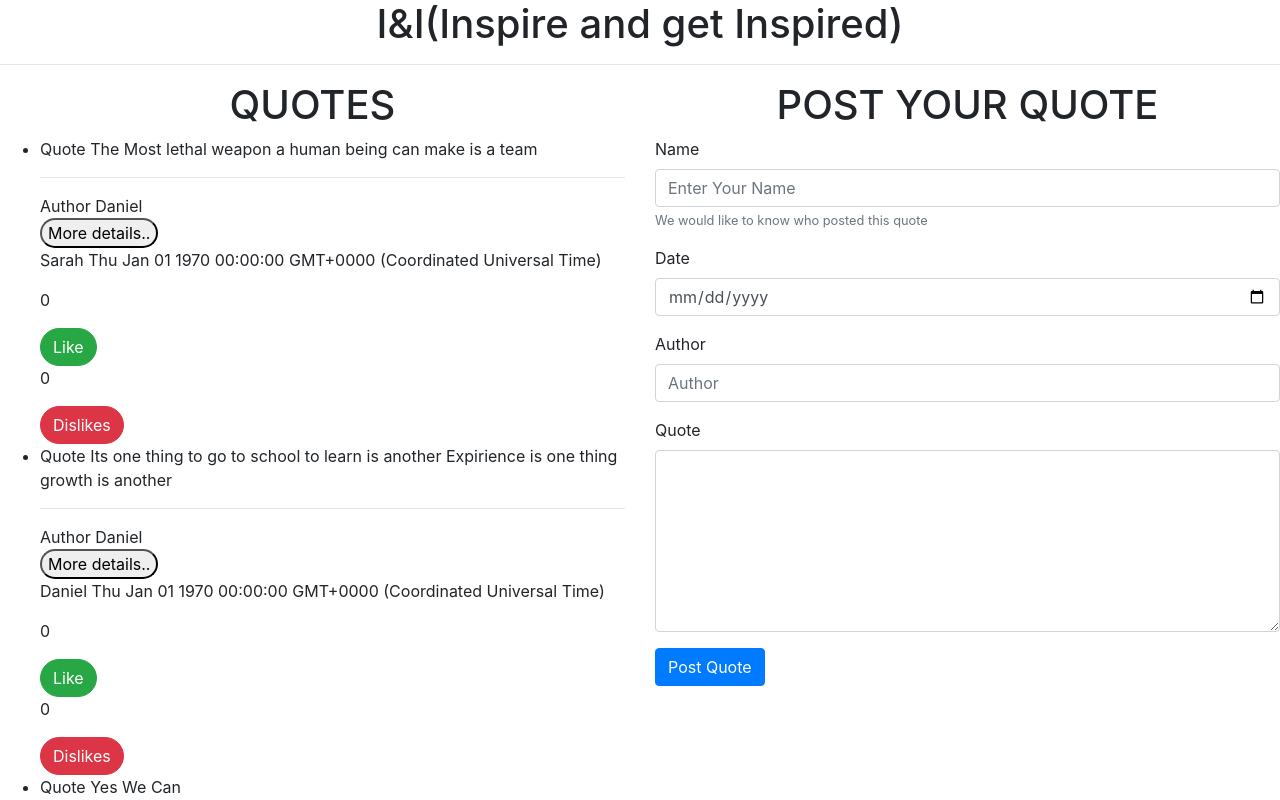
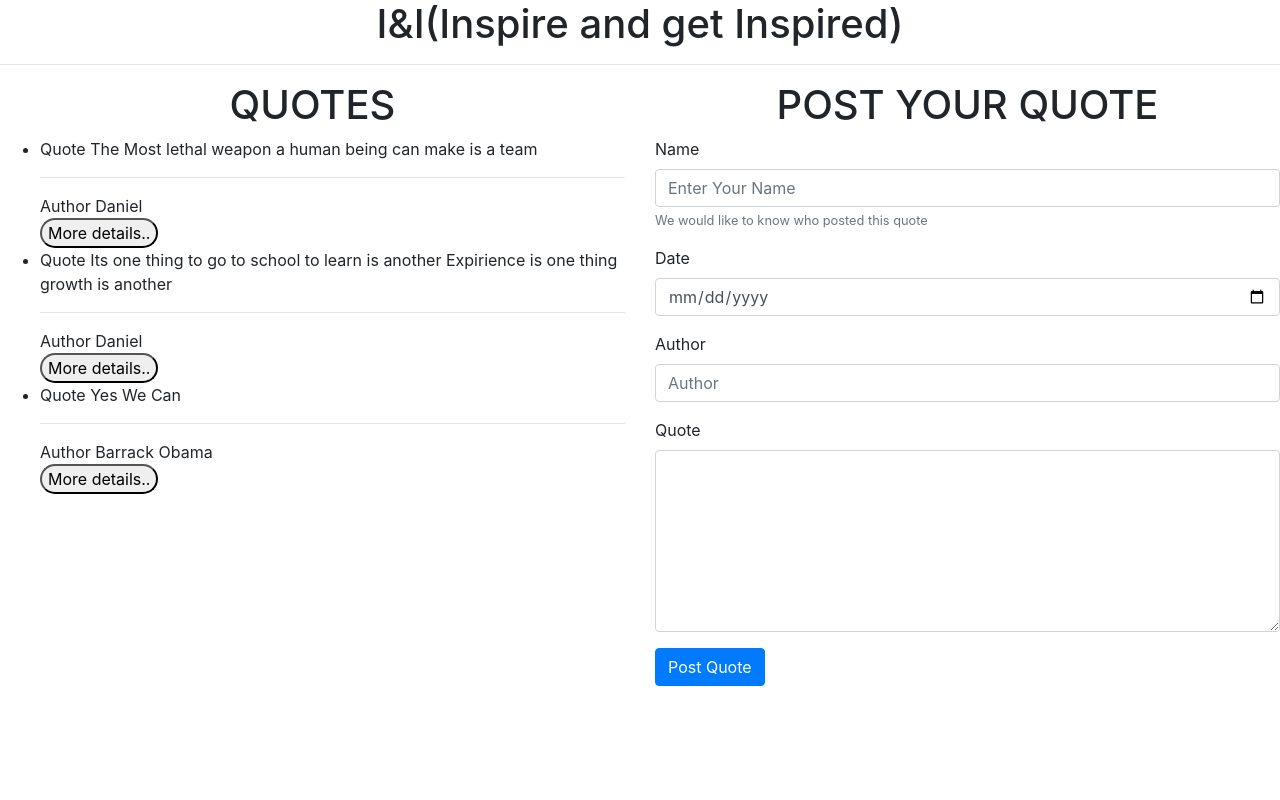
Before and after one commit to danielsind/myquotes, an Angular app: page / in a window 1280 px wide. Shown: the top 800 px of the page. Built offline with nearby package versions, Linux system fonts and the light colour scheme.

Commit message:
Added README.md Details - Added toggle effects on quote-detail.component.html

```diff
--- a/src/app/createQuote/create.component.ts
+++ b/src/app/createQuote/create.component.ts
@@ -12,11 +12,10 @@ export class CreateComponent  implements OnInit {
 
     submitQuote(){
         this.addQuote.emit(this.newQuote);
+        this.newQuote = new Myquote ("","","",new Date());
           }
-
     constructor() { }
 
     ngOnInit() {
     }
-
 }
--- a/src/app/like.component.html
+++ b/src/app/like.component.html
@@ -1,4 +1 @@
-<p>{{numberoflikes}}</p>
-<button class="btn btn-success rounded-pill " (click)= 'likebutton()'>Like</button>
-<p>{{numberofdislikes}}</p>
-<button class="btn btn-danger rounded-pill" (click) = 'dislikebutton()'>Dislikes</button>
+<p>{{numberoflikes}} <button class="btn btn-success rounded-pill " (click)= 'likebutton()'>Like</button> {{numberofdislikes}} <button class="btn btn-danger rounded-pill" (click) = 'dislikebutton()'>Dislikes</button></p>
--- a/src/app/myquote.ts
+++ b/src/app/myquote.ts
@@ -1,9 +1,10 @@
 export class Myquote {
+  showDetails : boolean;
   constructor (public name : string,
     public author: string,
     public words : string,
     public date : Date){
-
+      this.showDetails=false;
     }
 
 }
--- a/src/app/quote/quote-detail.component.html
+++ b/src/app/quote/quote-detail.component.html
@@ -1 +1,2 @@
-<p>{{newquote.name}} {{newquote.date}}</p>
+<p>{{newquote.name}} {{newquote.date|date|uppercase}}</p>
+<app-like></app-like>
--- a/src/app/quote/quote.component.html
+++ b/src/app/quote/quote.component.html
@@ -7,8 +7,7 @@
                 Quote {{newquote.words}} <hr> Author {{newquote.author}}
             </li>
             <button class="rounded-pill" (click)='toggleDetails(i)'>More details..</button>
-            <app-detail  [newquote]='newquote'></app-detail>
-            <app-like></app-like>
+            <app-detail *ngIf='newquote.showDetails'  [newquote]='newquote'></app-detail>
 
     </div>
 </ul>
--- a/src/app/quote/quote.component.ts
+++ b/src/app/quote/quote.component.ts
@@ -16,10 +16,12 @@ export class QuoteComponent implements OnInit {
   ]
 
   addNewQuote(newquote){
-    let newquoteLength = this.quote.length;
     newquote.name = newquote.name;
     newquote.date = new Date(newquote.date)
     this.quote.push(newquote)
+  }
+  toggleDetails(index){
+    this.quote[index].showDetails = !this.quote[index].showDetails;
   }
 
   constructor() { }
```
Also changed, not shown: 1 other file (tests, documents, lock files or other folders).
